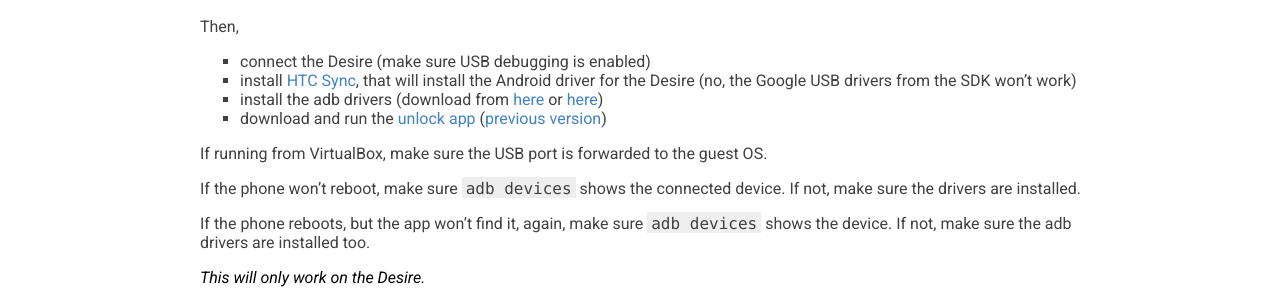
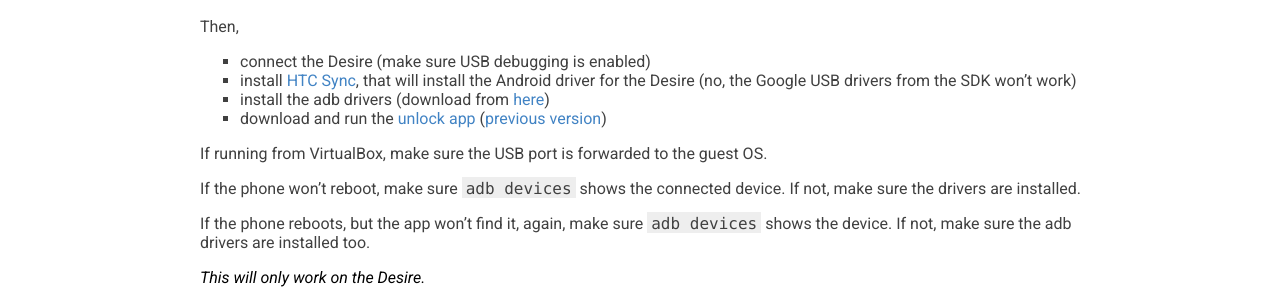
Before and after one commit to attilaolah/attilaolah.github.io, a Jekyll site: the page built from _posts/2013-06-06-htc-desire-network-unlock-guide.markdown, in a window 1280 px wide. Shown: the part 590-879 px from the top of the page. Built offline with Jekyll 4.4.1, drawn with Linux system fonts in a browser that asks for light colours.

Commit message:
Remove broken link.

```diff
--- a/_posts/2013-06-06-htc-desire-network-unlock-guide.markdown
+++ b/_posts/2013-06-06-htc-desire-network-unlock-guide.markdown
@@ -21,13 +21,12 @@ Then,
 * connect the Desire (make sure USB debugging is enabled)
 * install [HTC Sync][3], that will install the Android driver for the Desire
   (no, the Google USB drivers from the SDK won't work)
-* install the adb drivers (download from [here][5] or [here][6])
+* install the adb drivers (download from [here][5])
 * download and run the [unlock app][7] ([previous version][8])
 
 [3]: http://drivers.softpedia.com/progDownload/HTC-Sync-Manager-USB-Driver-20410-Download-240924.html
 [4]: http://forum.xda-developers.com/showthread.php?t=943726
 [5]: http://downloads.unrevoked.com/recovery/android-usb-driver.zip
-[6]: http://www.sieempi.eu/data/android-usb-driver.zip
 [7]: http://www.sieempi.eu/data/HTC_Desire_Unlock_v0.9.5.rar
 [8]: http://www.sieempi.eu/data/HTC_Desire_Unlock_v0.9.4.rar
 
```
